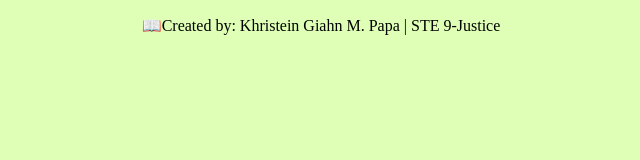
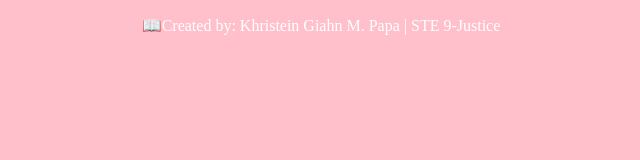
Before and after one commit to krxttyy/PT1-FRAMES, a plain HTML site: page footer.html in a window 1280 px wide. Shown: the whole page, without its empty margins (319-959 px from the left). Drawn offline with Linux system fonts and the light colour scheme.

Commit message:
Update footer.html

```diff
--- a/footer.html
+++ b/footer.html
@@ -1,8 +1,8 @@
 <!DOCTYPE html>
 <html>
-<body bgcolor="#dfffb6">
+<body bgcolor="pink">
 <center>
-<p>📖Created by: Khristein Giahn M. Papa | STE 9-Justice<p>
+<p style="color: white;">📖Created by: Khristein Giahn M. Papa | STE 9-Justice<p>
 </center>
 </body>
 
```
